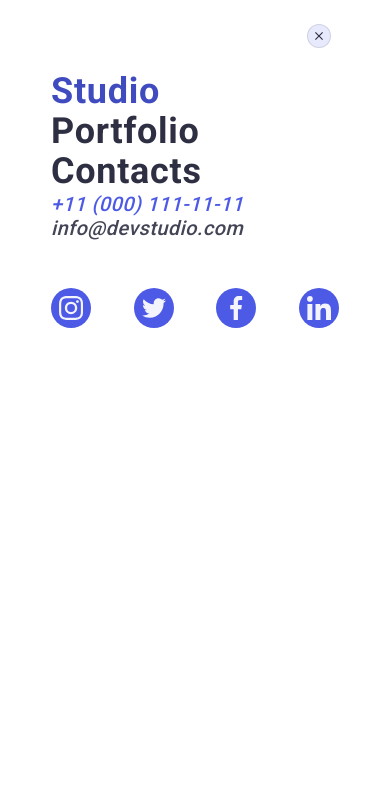
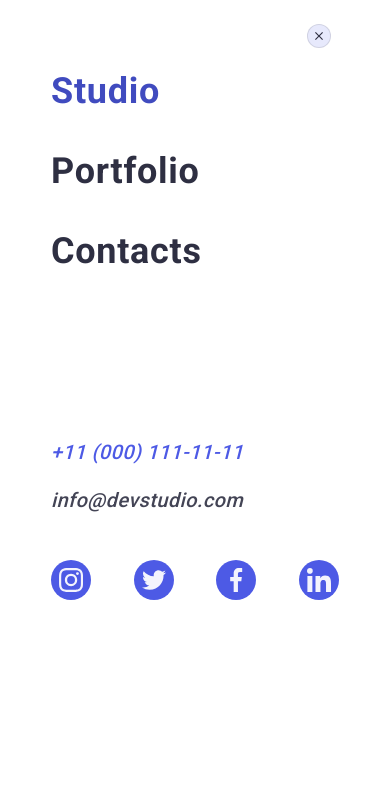
Before and after one commit to Oleksandr-Kalnaus/goit-markup-hw-06, a plain HTML site: page index.html in a window 390 px wide. Both pictures are taken after a click on the button 327 px from the left and 38 px from the top of the page. Shown: the top 793 px of the page. Drawn offline with nearby package versions, Linux system fonts and the light colour scheme.

Commit message:
fix bugs

```diff
--- a/css/styles.css
+++ b/css/styles.css
@@ -1167,6 +1167,8 @@ button {
 }
 }
 
+/* ======= MOBILE MENU ======= */
+
 @media screen and (max-width: 767px) {
     .mobile-menu {
         position: fixed;
@@ -1220,10 +1222,15 @@ button {
     }
 
     .mobile-menu-nav {
-        margin-bottom: auto;
+        margin-bottom: 168px;
     }
 
-    .mobilem-nav-link{
+    .mobile-nav-list {
+        display: flex;
+        flex-direction: column;
+        gap: 40px;
+    }
+    .mobile-nav-link{
         font-weight: 700;
         font-size: 36px;
         line-height: 1.11;
@@ -1238,6 +1245,13 @@ button {
     .mobile-contacts {
         margin-bottom: 48px;
     }
+    .mobile-contacts-list {
+
+        display: flex;
+        flex-direction: column;
+        gap: 24px;
+    }
+
     .mobile-contacts-link {
         font-weight: 500;
         font-size: 20px;
--- a/index.html
+++ b/index.html
@@ -793,6 +793,9 @@
         </form>
       </div>
     </div>
+
+    <!-- ======= mobile menu ======= -->
+
     <div class="mobile-menu" data-menu>
       <div class="container mobile-container">
         <button class="menu-close-buton" type="button" data-menu-close>
@@ -801,22 +804,23 @@
           </svg>
         </button>
         <nav class="mobile-menu-nav">
-          <ul class="mobilem-nav-list">
-            <li class="mobilem-nav-item">
-              <a class="mobilem-nav-link studio-link" href="./index.html"
+          <ul class="mobile-nav-list">
+            <li class="mobile-nav-item">
+              <a class="mobile-nav-link studio-link" href="./index.html"
                 >Studio</a
               >
             </li>
-            <li class="mobilem-nav-item">
-              <a class="mobilem-nav-link" href="">Portfolio</a>
+            <li class="mobile-nav-item">
+              <a class="mobile-nav-link" href="">Portfolio</a>
             </li>
-            <li class="mobilem-nav-item">
-              <a class="mobilem-nav-link" href="">Contacts</a>
+            <li class="mobile-nav-item">
+              <a class="mobile-nav-link" href="">Contacts</a>
             </li>
           </ul>
         </nav>
+
         <address class="mobile-contacts">
-          <ul class="-mobile-contacts-list">
+          <ul class="mobile-contacts-list">
             <li class="mobile-contacts-item">
               <a
                 class="mobile-contacts-link phone-link"
```
